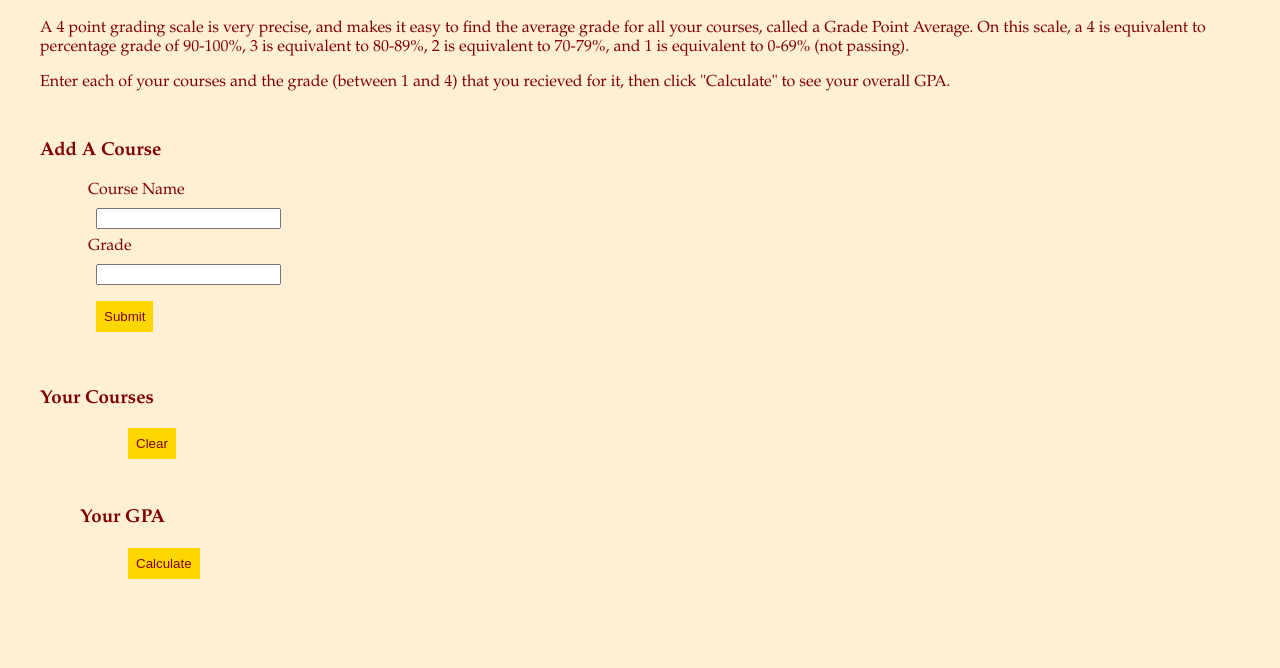
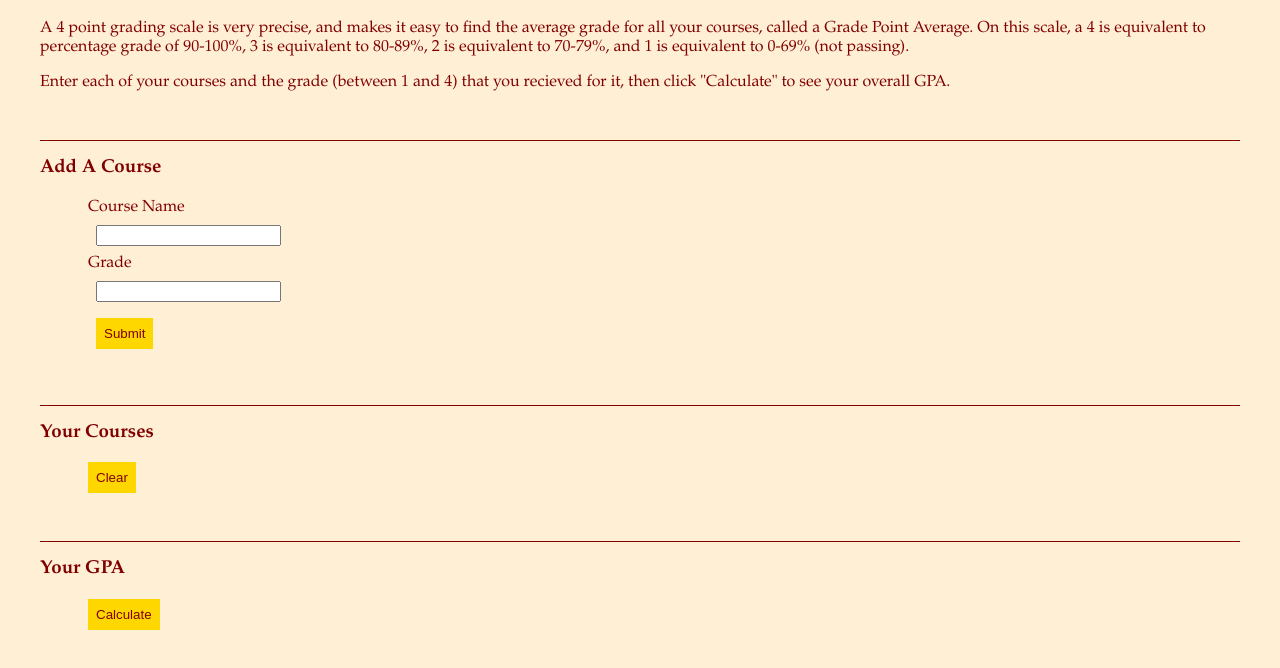
Before and after one commit to vidyak2/debugging-practice, a plain HTML site: page index.html in a window 1280 px wide. Shown: the part 62-730 px from the top of the page. Drawn offline with Linux system fonts and the light colour scheme.

Commit message:
Fix bugs

```diff
--- a/index.html
+++ b/index.html
@@ -5,6 +5,7 @@
   <script src="script.js"></script>
   <link rel="stylesheet" type="text/css" href="styles.css">
 </head>
+
 <body>
   <h1>GPA Calculator</h1>
 
@@ -13,18 +14,19 @@
   <p>Enter each of your courses and the grade (between 1 and 4) that you recieved for it, then click "Calculate" to see your overall GPA.</p>
 
   <h3>Add A Course</h3>
+  <!-- Change name="name" and name="grade" to id, since you need to "for" is linked to an id -->
   <form id="add-course" name="course">
     <label for="name">Course Name</label>
-    <input type="text" name="name">
+    <input type="text" name="name" id="name">
 
     <label for="grade">Grade</label>
-    <input type="text" name="grade">
+    <input type="text" name="grade" id="grade">
 
     <input type="submit">
   </form>
 
   <h3>Your Courses</h3>
-  <ul id="course-list">
+  <ul id="course-list"></ul>
   <button id="clear">Clear</button>
 
   <h3>Your GPA</h3>
--- a/styles.css
+++ b/styles.css
@@ -13,7 +13,8 @@ input {
   margin: 0.5rem;
 }
 
-input[type="text"], label {
+input[type="text"],
+label {
   display: block;
 }
 
@@ -22,12 +23,15 @@ button {
 }
 
 h3 {
-  padding-top: 1;
+  /* Correction of unit in padding-top */
+  padding-top: 1rem;
   margin-top: 3rem;
-  border-top: solid 1px maron;
+  /* Correct color name */
+  border-top: solid 1px maroon;
 }
 
-button, input[type="submit"] {
+button,
+input[type="submit"] {
   background-color: gold;
   color: maroon;
   padding: 0.5rem;
```
